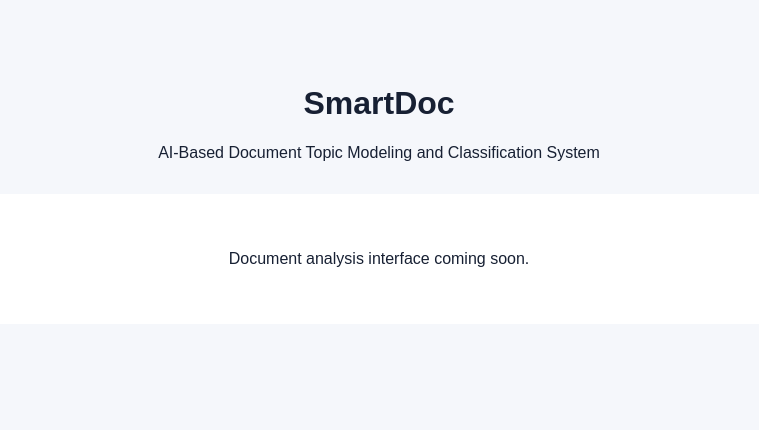
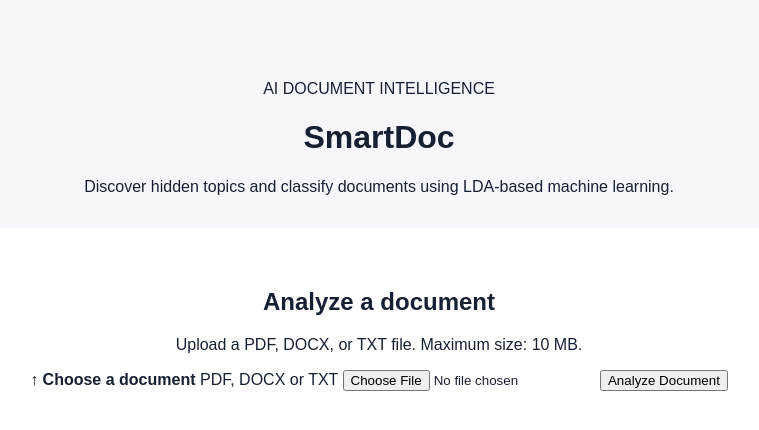
Before and after one commit to 1Y20ash/Smartdoc, a Flask app: page / in a window 1280 px wide. Shown: the top 430 px of the page, without its empty margins (261-1020 px from the left). Run offline with Flask 3, Linux system fonts and the light colour scheme; parts of the project's set-up code (start-up, migrations or seed data) failed here and were passed over.

Commit message:
feat: add SmartDoc document analysis interface

```diff
--- a/templates/index.html
+++ b/templates/index.html
@@ -3,16 +3,74 @@
 <head>
     <meta charset="UTF-8">
     <meta name="viewport" content="width=device-width, initial-scale=1.0">
-    <title>SmartDoc</title>
+    <title>SmartDoc | AI Document Analysis</title>
     <link rel="stylesheet" href="{{ url_for('static', filename='css/style.css') }}">
 </head>
 <body>
     <main class="container">
-        <h1>SmartDoc</h1>
-        <p>AI-Based Document Topic Modeling and Classification System</p>
-        <div class="card">
-            <p>Document analysis interface coming soon.</p>
-        </div>
+        <header>
+            <p class="eyebrow">AI DOCUMENT INTELLIGENCE</p>
+            <h1>SmartDoc</h1>
+            <p class="subtitle">Discover hidden topics and classify documents using LDA-based machine learning.</p>
+        </header>
+
+        {% with messages = get_flashed_messages() %}
+            {% if messages %}
+                <div class="alert">
+                    {% for message in messages %}<p>{{ message }}</p>{% endfor %}
+                </div>
+            {% endif %}
+        {% endwith %}
+
+        <section class="card upload-card">
+            <h2>Analyze a document</h2>
+            <p>Upload a PDF, DOCX, or TXT file. Maximum size: 10 MB.</p>
+            <form method="POST" enctype="multipart/form-data">
+                <label class="dropzone" for="document">
+                    <span class="upload-icon">↑</span>
+                    <strong>Choose a document</strong>
+                    <span id="filename">PDF, DOCX or TXT</span>
+                </label>
+                <input id="document" name="document" type="file" accept=".pdf,.docx,.txt" required>
+                <button type="submit">Analyze Document</button>
+            </form>
+        </section>
+
+        {% if result %}
+        <section class="results">
+            <div class="result-header">
+                <div>
+                    <p class="eyebrow">ANALYSIS COMPLETE</p>
+                    <h2>{{ result.filename }}</h2>
+                </div>
+                <div class="category">
+                    <span>Predicted Category</span>
+                    <strong>{{ result.category }}</strong>
+                </div>
+            </div>
+
+            <div class="card topic-card">
+                <div class="section-heading">
+                    <div>
+                        <h2>Discovered Topics</h2>
+                        <p>Topics are ranked by their contribution to this document.</p>
+                    </div>
+                    <span>{{ result.cleaned_word_count }} cleaned words</span>
+                </div>
+
+                {% for topic in result.topics %}
+                <article class="topic-row {% if loop.first %}dominant{% endif %}">
+                    <div class="topic-title">
+                        <strong>Topic {{ topic.number }}</strong>
+                        <span>{{ "%.1f"|format(topic.probability * 100) }}%</span>
+                    </div>
+                    <div class="bar"><span style="width: {{ topic.probability * 100 }}%"></span></div>
+                    <p>{{ topic.words|join(" · ") }}</p>
+                </article>
+                {% endfor %}
+            </div>
+        </section>
+        {% endif %}
     </main>
     <script src="{{ url_for('static', filename='js/script.js') }}"></script>
 </body>
```
